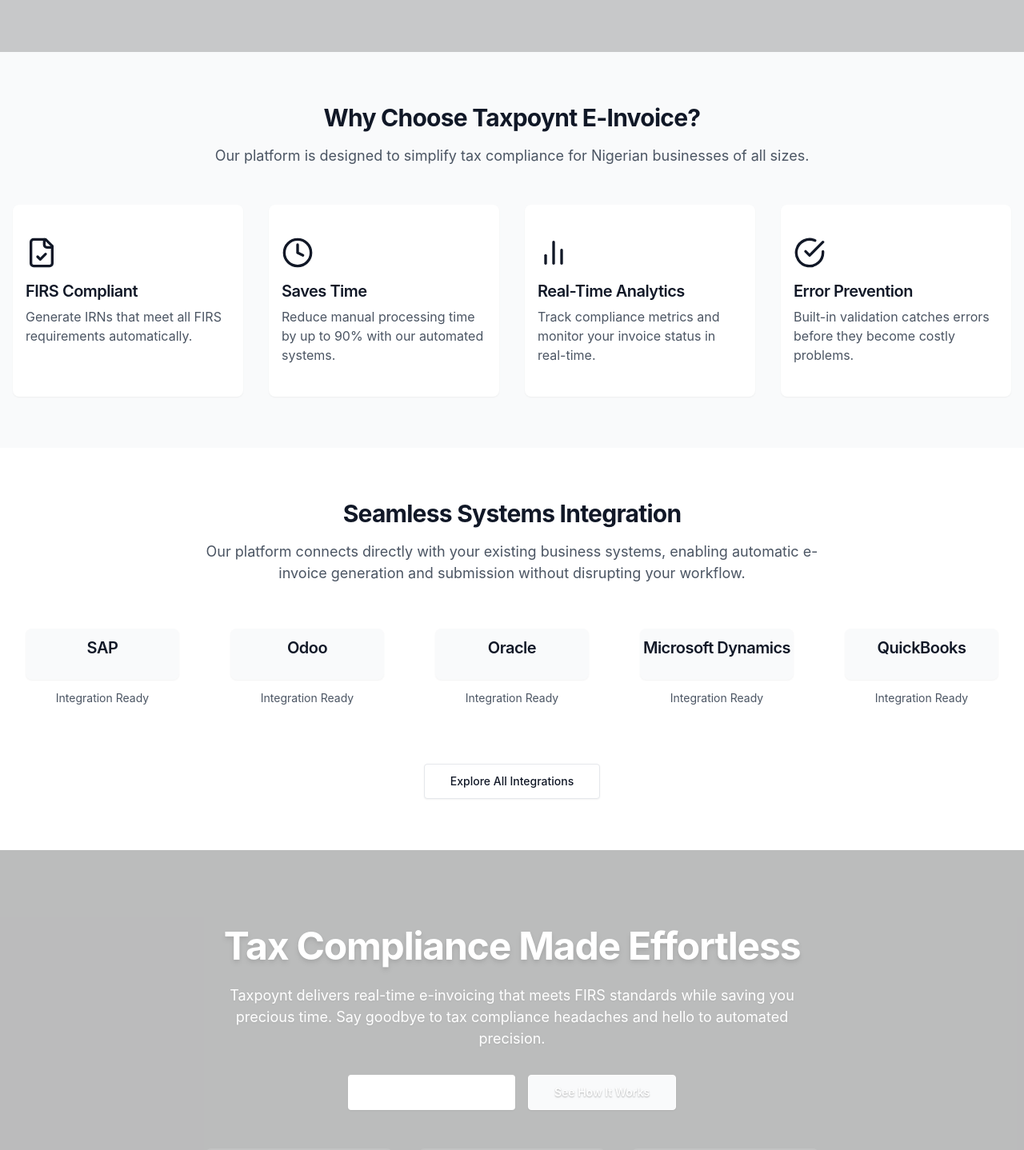
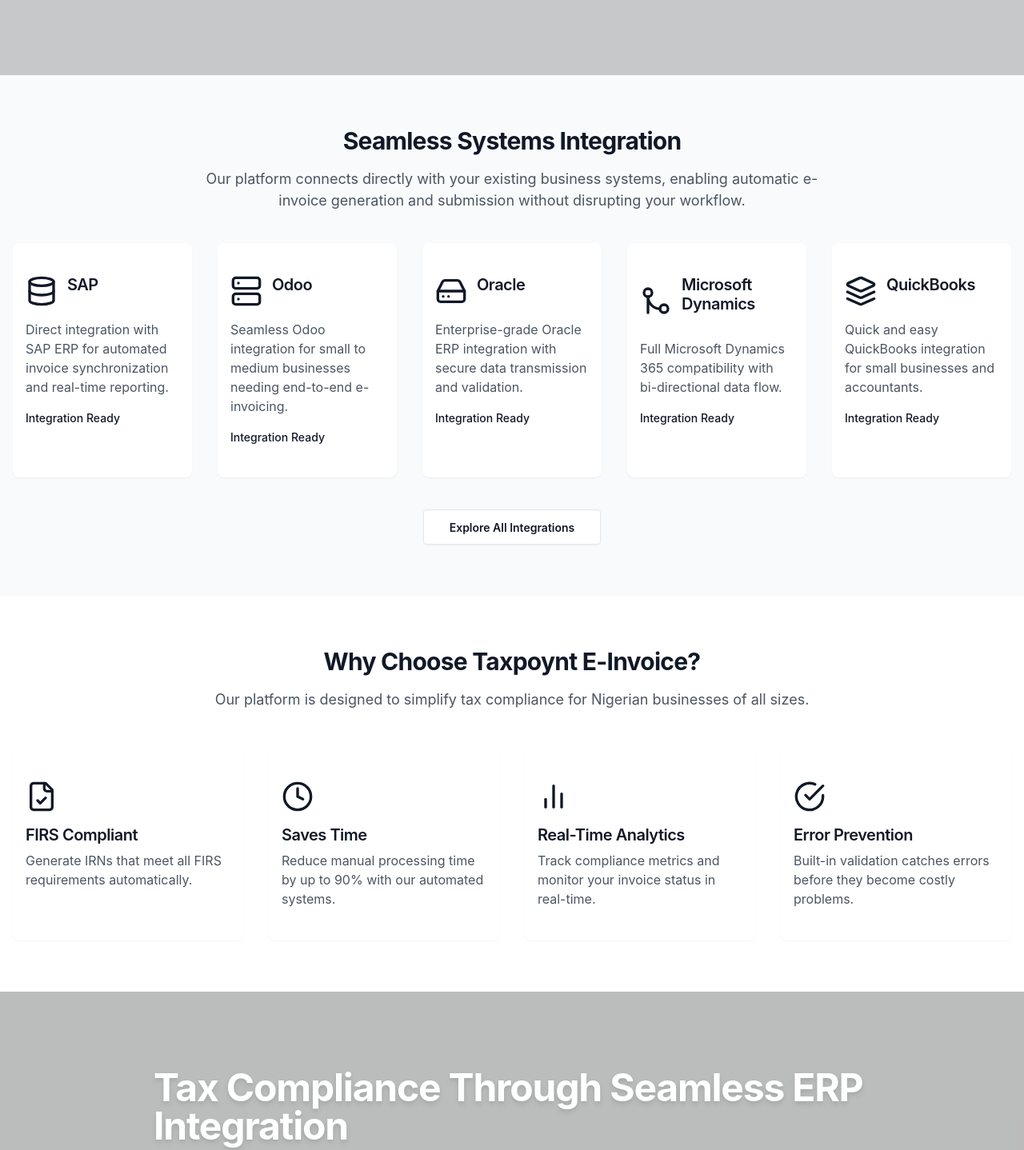
Before and after one commit to mukhtar-github/taxpoynt-eInvoice, a Next.js app in the folder frontend/: page / in a window 1280 px wide. Shown: the part 632-2070 px from the top of the page at 80% size. Built offline with nearby package versions, Linux system fonts and the light colour scheme.

Commit message:
feat: update landing page with ERP integration focus and improved UI elements

```diff
--- a/frontend/components/layouts/MainLayout.tsx
+++ b/frontend/components/layouts/MainLayout.tsx
@@ -44,7 +44,7 @@ const MainLayout: React.FC<MainLayoutProps> = ({
       <div className="min-h-screen bg-background flex flex-col">
         {showNav && (
           <MainNav
-            title="Taxpoynt eInvoice"
+            title="Taxpoynt E-Invoice"
             userInfo={isAuthenticated ? {
               name: user?.name || '',
               email: user?.email || '',
@@ -79,19 +79,18 @@ const MainLayout: React.FC<MainLayoutProps> = ({
             {/* Add overlay for better text visibility */}
             <div className="absolute inset-0 bg-black bg-opacity-25 z-0"></div>
             <div className="container mx-auto px-4 py-16 md:py-24 relative z-10">
-              <div className="max-w-3xl mx-auto text-center">
-                <Typography.Heading level="h1" className="text-3xl md:text-5xl font-bold mb-6 text-white drop-shadow-md">
-                  Tax Compliance Made Effortless
+              <div className="max-w-4xl mx-auto text-center md:text-left">
+                <Typography.Heading level="h1" className="text-4xl md:text-5xl font-bold mb-4 text-white drop-shadow-md">
+                  Tax Compliance Through Seamless ERP Integration
                 </Typography.Heading>
-                <Typography.Text size="lg" className="mb-8 text-white drop-shadow-sm">
-                  Taxpoynt delivers real-time e-invoicing that meets FIRS standards while saving you precious time.
-                  Say goodbye to tax compliance headaches and hello to automated precision.
+                <Typography.Text size="lg" className="mb-6 text-white drop-shadow-sm max-w-2xl">
+                  Automate your e-invoicing workflow through ERP systems integration, ensure FIRS compliance, and eliminate manual errors with our platform designed specifically for Nigerian businesses.
                 </Typography.Text>
                 <div className="flex flex-col sm:flex-row gap-4 justify-center">
                   <Button
                     size="lg"
                     variant="default"
-                    className="bg-white text-primary-700 hover:bg-gray-100 shadow-md font-semibold tracking-wide border-2 border-white"
+                    className="bg-white text-primary-700 hover:bg-gray-100 shadow-lg font-bold tracking-wide border-2 border-white text-shadow-sm"
                     onClick={() => router.push('/auth/signup')}
                   >
                     Start Your Free Trial
@@ -131,7 +130,7 @@ const MainLayout: React.FC<MainLayoutProps> = ({
             <div className="container mx-auto px-4">
               <div className="grid grid-cols-1 md:grid-cols-4 gap-8">
                 <div className="md:col-span-2">
-                  <Typography.Heading level="h3" className="text-xl font-bold mb-4">Taxpoynt eInvoice</Typography.Heading>
+                  <Typography.Heading level="h3" className="text-xl font-bold mb-4">Taxpoynt E-Invoice</Typography.Heading>
                   <Typography.Text variant="secondary" className="max-w-md mb-6">
                     Nigeria's leading e-invoicing platform that streamlines tax compliance for businesses of all sizes.
                     Certified by FIRS and trusted by thousands of companies across Nigeria.
@@ -185,7 +184,7 @@ const MainLayout: React.FC<MainLayoutProps> = ({
               <div className="flex flex-col md:flex-row justify-between items-center">
                 <div className="mb-4 md:mb-0">
                   <p className="text-sm text-text-secondary">
-                    {'©'} {Number(new Date().getFullYear())} Taxpoynt eInvoice. All rights reserved.
+                    {'©'} {Number(new Date().getFullYear())} Taxpoynt E-Invoice. All rights reserved.
                   </p>
                 </div>
 
--- a/frontend/pages/index.tsx
+++ b/frontend/pages/index.tsx
@@ -7,7 +7,18 @@ import { Typography } from '../components/ui/Typography';
 import { Card, CardContent } from '../components/ui/Card';
 import Image from 'next/image';
 import Head from 'next/head';
-import { ArrowRight, FileCheck, Clock, BarChart2, CheckCircle } from 'lucide-react';
+import {
+  ArrowRight,
+  FileCheck,
+  Clock,
+  BarChart2,
+  CheckCircle,
+  Database,
+  Server,
+  HardDrive,
+  GitMerge,
+  Layers
+} from 'lucide-react';
 
 const Home: React.FC = () => {
   const { isAuthenticated, isLoading } = useAuth();
@@ -41,16 +52,16 @@ const Home: React.FC = () => {
                 <span className="text-white font-medium">FIRS Compliant E-Invoicing</span>
               </div>
               <Typography.Heading level="h1" className="text-4xl md:text-6xl font-bold text-white drop-shadow-md">
-                Transforming Tax Compliance for Nigerian Businesses
+                Transforming Tax Compliance Through ERP Integration
               </Typography.Heading>
               <Typography.Text size="lg" className="text-white/90 leading-relaxed max-w-xl">
-                Automate your e-invoicing workflow, ensure FIRS compliance, and eliminate manual errors with our comprehensive platform designed specifically for Nigerian businesses.
+                Automate your e-invoicing workflow through seamless ERP systems integration, ensure FIRS compliance, and eliminate manual errors with our platform designed specifically for Nigerian businesses.
               </Typography.Text>
               <div className="flex flex-col sm:flex-row gap-4 pt-4">
                 <Button
                   size="lg"
                   variant="default"
-                  className="bg-white text-primary-700 hover:bg-gray-100 font-semibold shadow-md tracking-wide border-2 border-white"
+                  className="bg-white text-primary-700 hover:bg-gray-100 font-bold shadow-lg tracking-wide border-2 border-white text-shadow-sm"
                   onClick={() => router.push('/auth/signup')}
                 >
                   Start Your Free Trial
@@ -83,8 +94,82 @@ const Home: React.FC = () => {
           </div>
         </div>
 
+        {/* Systems Integration Section */}
+        <div className="py-16 bg-gray-50">
+          <div className="container mx-auto px-4">
+            <div className="text-center max-w-3xl mx-auto mb-10">
+              <Typography.Heading level="h2" className="text-3xl font-bold mb-4">
+                Seamless Systems Integration
+              </Typography.Heading>
+              <Typography.Text size="lg" className="text-gray-600 mb-4">
+                Our platform connects directly with your existing business systems, enabling automatic e-invoice generation and submission without disrupting your workflow.
+              </Typography.Text>
+            </div>
+
+            <div className="grid grid-cols-1 md:grid-cols-2 lg:grid-cols-3 xl:grid-cols-5 gap-8">
+              {[
+                {
+                  icon: <Database className="h-10 w-10 text-primary-600" />,
+                  name: 'SAP',
+                  description: 'Direct integration with SAP ERP for automated invoice synchronization and real-time reporting.'
+                },
+                {
+                  icon: <Server className="h-10 w-10 text-primary-600" />,
+                  name: 'Odoo',
+                  description: 'Seamless Odoo integration for small to medium businesses needing end-to-end e-invoicing.'
+                },
+                {
+                  icon: <HardDrive className="h-10 w-10 text-primary-600" />,
+                  name: 'Oracle',
+                  description: 'Enterprise-grade Oracle ERP integration with secure data transmission and validation.'
+                },
+                {
+                  icon: <GitMerge className="h-10 w-10 text-primary-600" />,
+                  name: 'Microsoft Dynamics',
+                  description: 'Full Microsoft Dynamics 365 compatibility with bi-directional data flow.'
+                },
+                {
+                  icon: <Layers className="h-10 w-10 text-primary-600" />,
+                  name: 'QuickBooks',
+                  description: 'Quick and easy QuickBooks integration for small businesses and accountants.'
+                },
+              ].map((integration, index) => (
+                <Card key={index} className="border-none shadow-sm hover:shadow-md transition-shadow h-full">
+                  <CardContent className="pt-6">
+                    <div className="flex items-center mb-4">
+                      <div className="mr-3">{integration.icon}</div>
+                      <Typography.Heading level="h3" className="text-xl font-semibold">
+                        {integration.name}
+                      </Typography.Heading>
+                    </div>
+                    <Typography.Text className="text-gray-600">
+                      {integration.description}
+                    </Typography.Text>
+                    <div className="mt-3">
+                      <Typography.Text className="text-sm text-primary-600 font-medium">
+                        Integration Ready
+                      </Typography.Text>
+                    </div>
+                  </CardContent>
+                </Card>
+              ))}
+            </div>
+
+            <div className="mt-10 text-center">
+              <Button
+                size="lg"
+                variant="outline"
+                className="bg-white text-primary-700 border-primary-600 hover:bg-primary-50 font-semibold"
+                onClick={() => router.push('/integrations')}
+              >
+                Explore All Integrations
+              </Button>
+            </div>
+          </div>
+        </div>
+
         {/* Features Section */}
-        <div className="py-16 bg-gray-50">
+        <div className="py-16 bg-white">
           <div className="container mx-auto px-4">
             <div className="text-center max-w-3xl mx-auto mb-12">
               <Typography.Heading level="h2" className="text-3xl font-bold mb-4">
@@ -133,52 +218,6 @@ const Home: React.FC = () => {
             </div>
           </div>
         </div>
-
-        {/* Systems Integration Section */}
-        <div className="py-16 bg-white">
-          <div className="container mx-auto px-4">
-            <div className="text-center max-w-3xl mx-auto mb-10">
-              <Typography.Heading level="h2" className="text-3xl font-bold mb-4">
-                Seamless Systems Integration
-              </Typography.Heading>
-              <Typography.Text size="lg" className="text-gray-600 mb-8">
-                Our platform connects directly with your existing business systems, enabling automatic e-invoice generation and submission without disrupting your workflow.
-              </Typography.Text>
-            </div>
-
-            <div className="grid grid-cols-2 md:grid-cols-3 lg:grid-cols-5 gap-8 items-center justify-center">
-              {[
-                { name: 'SAP', logo: '/images/integrations/sap-logo.png', alt: 'SAP Integration' },
-                { name: 'Odoo', logo: '/images/integrations/odoo-logo.png', alt: 'Odoo Integration' },
-                { name: 'Oracle', logo: '/images/integrations/oracle-logo.png', alt: 'Oracle Integration' },
-                { name: 'Microsoft Dynamics', logo: '/images/integrations/dynamics-logo.png', alt: 'Microsoft Dynamics Integration' },
-                { name: 'QuickBooks', logo: '/images/integrations/quickbooks-logo.png', alt: 'QuickBooks Integration' },
-              ].map((integration, index) => (
-                <div key={index} className="text-center p-4 flex flex-col items-center">
-                  <div className="bg-gray-50 rounded-lg h-16 w-full flex items-center justify-center mb-3 shadow-sm">
-                    <Typography.Heading level="h4" className="font-semibold text-primary-700">
-                      {integration.name}
-                    </Typography.Heading>
-                  </div>
-                  <Typography.Text className="text-sm text-gray-600">
-                    Integration Ready
-                  </Typography.Text>
-                </div>
-              ))}
-            </div>
-
-            <div className="mt-10 text-center">
-              <Button
-                size="lg"
-                variant="outline"
-                className="bg-white text-primary-700 border-primary-600 hover:bg-primary-50"
-                onClick={() => router.push('/integrations')}
-              >
-                Explore All Integrations
-              </Button>
-            </div>
-          </div>
-        </div>
       </MainLayout>
     </>
   );
```
